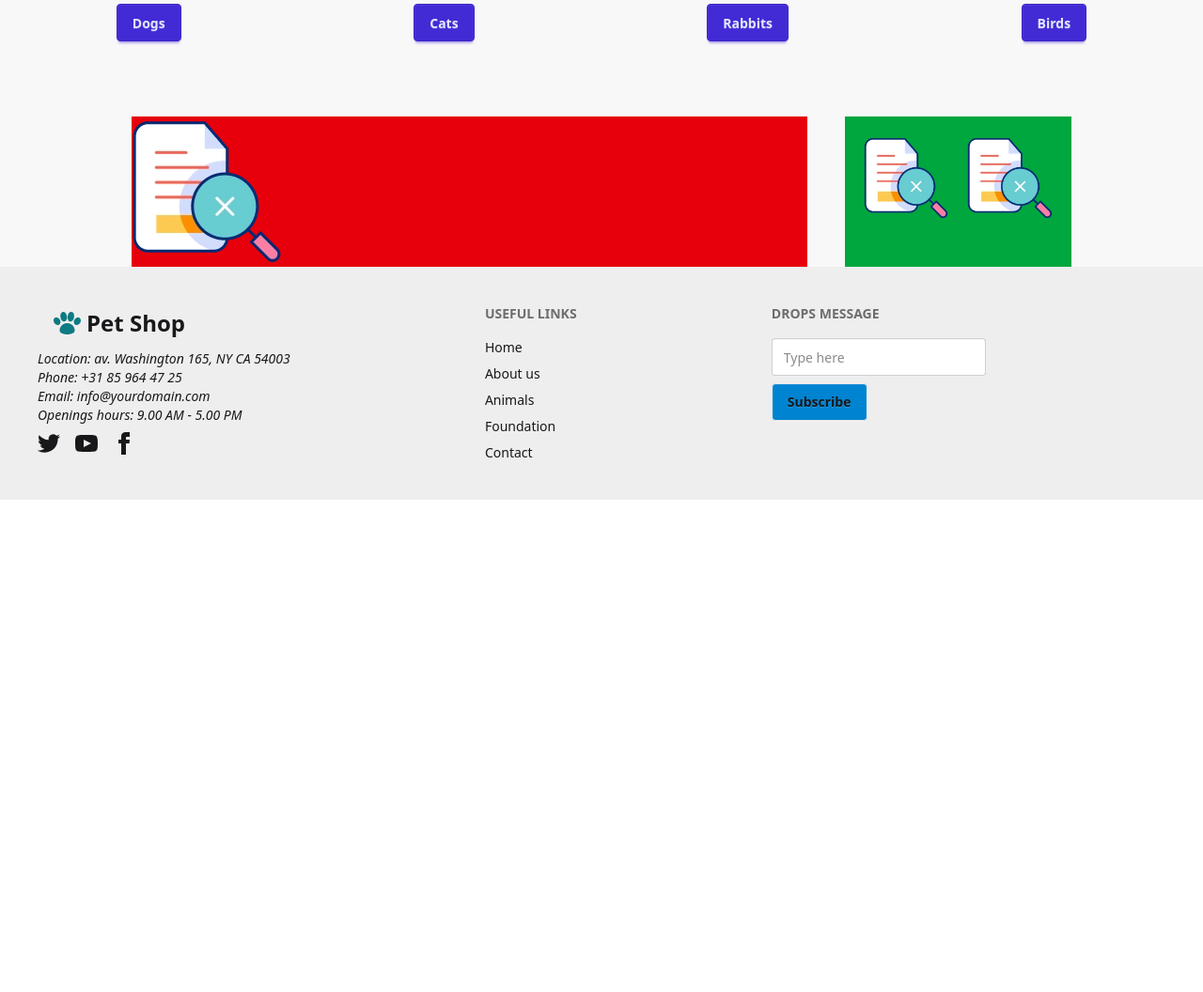
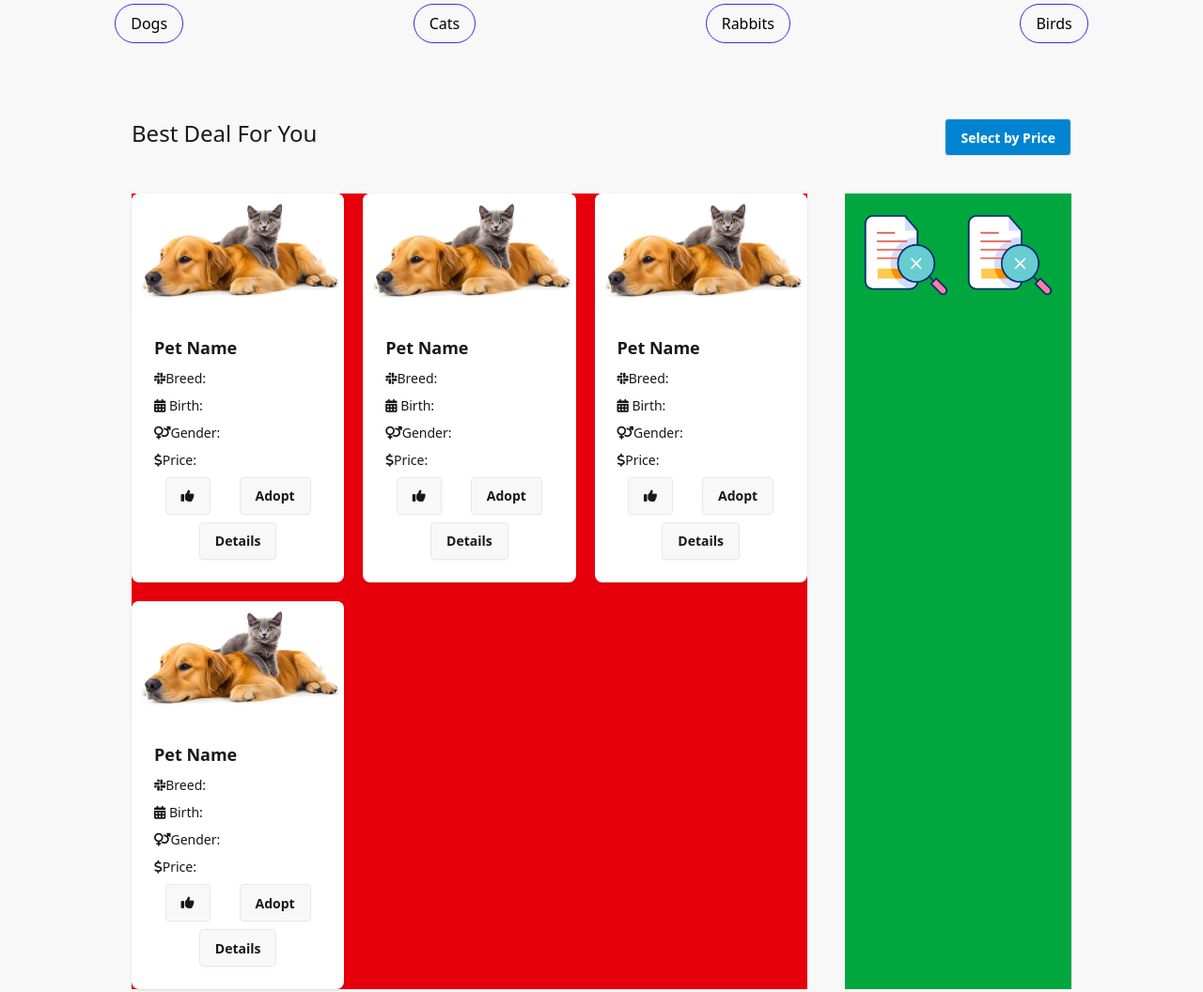
Before and after one commit to nurnewas/Pet-Store, a plain HTML site: page index.html in a window 1280 px wide. Shown: the part 1177-2233 px from the top of the page at 94% size. Before the commit the page ends 1709 px from the top, so only its background shows below. Drawn offline with nearby package versions, Linux system fonts and the light colour scheme.

Commit message:
Full Design Complite

```diff
--- a/index.html
+++ b/index.html
@@ -115,22 +115,107 @@
             </div>
           </div>
         </div>
-        <div class="justify-around flex flex-col lg:flex-row">
-          <button id="dogsBTN" class="btn btn-primary mt-3">Dogs</button>
-          <button id="catsBtn" class="btn btn-primary mt-3">Cats</button>
-          <button id="rabbitsBtn" class="btn btn-primary mt-3">Rabbits</button>
-          <button id="birdsBrn" class="btn btn-primary mt-3">Birds</button>
+        <div class="justify-around flex flex-col lg:flex-row mt-3">
+          <button id="dogsBTN" class="px-4 py-2 border border-primary text-black bg-transparent hover:bg-sky-200 active:bg-primary rounded-full transition-colors duration-200">Dogs</button>
+          <button id="catsBtn" class="px-4 py-2 border border-primary text-black bg-transparent hover:bg-sky-200 active:bg-primary rounded-full transition-colors duration-200">Cats</button>
+          <button id="rabbitsBtn" class="px-4 py-2 border border-primary text-black bg-transparent hover:bg-sky-200 active:bg-primary rounded-full transition-colors duration-200">
+            Rabbits
+          </button>
+          <button id="birdsBtn" class="px-4 py-2 border border-primary text-black bg-transparent hover:bg-sky-200 active:bg-primary rounded-full transition-colors duration-200">
+            Birds
+          </button>
         </div>
       </section>
       <!-- Best Friend section -->
       <section class="lg:ml-[140px] lg:mr-[140px] lg:mt-[80px]">
+        <div class="mt-10 mb-10 justify-between flex">
+          <h2 class="text-2xl">Best Deal For You</h2>
+          <button class="btn bg-sky-600 text-white">Select by Price</button>
+        </div>
         <div class="flex lg:gap-10">
           <!-- left div -->
-          <div class="w-9/12 bg-red-600">
-            <img src="images/error.webp" alt="" />
+          <div class="w-9/12 bg-red-600 grid lg:grid-cols-3 gap-5 grid-cols-1">
+            <!-- Card -->
+            <div class="card bg-base-100 w-full shadow-sm">
+              <figure>
+                <img src="images/pet.webp" alt="Dogs" />
+              </figure>
+              <div class="card-body">
+                <h2 class="card-title">Pet Name</h2>
+                <p><i class="fa-brands fa-slack"></i>Breed:</p>
+                <p><i class="fa-solid fa-calendar-days"></i> Birth:</p>
+                <p><i class="fa-solid fa-venus-mars"></i>Gender:</p>
+                <p><i class="fa-solid fa-dollar-sign"></i>Price:</p>
+                <div class="card-actions justify-around spech">
+                  <button id="" class="btn">
+                    <i class="fa-solid fa-thumbs-up"></i>
+                  </button>
+                  <button id="" class="btn">Adopt</button>
+                  <button id="" class="btn">Details</button>
+                </div>
+              </div>
+            </div>
+            <div class="card bg-base-100 w-full shadow-sm">
+              <figure>
+                <img src="images/pet.webp" alt="Dogs" />
+              </figure>
+              <div class="card-body">
+                <h2 class="card-title">Pet Name</h2>
+                <p><i class="fa-brands fa-slack"></i>Breed:</p>
+                <p><i class="fa-solid fa-calendar-days"></i> Birth:</p>
+                <p><i class="fa-solid fa-venus-mars"></i>Gender:</p>
+                <p><i class="fa-solid fa-dollar-sign"></i>Price:</p>
+                <div class="card-actions justify-around spech">
+                  <button id="" class="btn">
+                    <i class="fa-solid fa-thumbs-up"></i>
+                  </button>
+                  <button id="" class="btn">Adopt</button>
+                  <button id="" class="btn">Details</button>
+                </div>
+              </div>
+            </div>
+            <div class="card bg-base-100 w-full shadow-sm">
+              <figure>
+                <img src="images/pet.webp" alt="Dogs" />
+              </figure>
+              <div class="card-body">
+                <h2 class="card-title">Pet Name</h2>
+                <p><i class="fa-brands fa-slack"></i>Breed:</p>
+                <p><i class="fa-solid fa-calendar-days"></i> Birth:</p>
+                <p><i class="fa-solid fa-venus-mars"></i>Gender:</p>
+                <p><i class="fa-solid fa-dollar-sign"></i>Price:</p>
+                <div class="card-actions justify-around spech">
+                  <button id="" class="btn">
+                    <i class="fa-solid fa-thumbs-up"></i>
+                  </button>
+                  <button id="" class="btn">Adopt</button>
+                  <button id="" class="btn">Details</button>
+                </div>
+              </div>
+            </div>
+            <div class="card bg-base-100 w-full shadow-sm">
+              <figure>
+                <img src="images/pet.webp" alt="Dogs" />
+              </figure>
+              <div class="card-body">
+                <h2 class="card-title">Pet Name</h2>
+                <p><i class="fa-brands fa-slack"></i>Breed:</p>
+                <p><i class="fa-solid fa-calendar-days"></i> Birth:</p>
+                <p><i class="fa-solid fa-venus-mars"></i>Gender:</p>
+                <p><i class="fa-solid fa-dollar-sign"></i>Price:</p>
+                <div class="card-actions justify-around spech">
+                  <button id="" class="btn">
+                    <i class="fa-solid fa-thumbs-up"></i>
+                  </button>
+                  <button id="" class="btn">Adopt</button>
+                  <button id="" class="btn">Details</button>
+                </div>
+              </div>
+            </div>
+            <!-- Card -->
           </div>
           <!-- right div -->
-          <div class="bg-green-600 w-3/12 flex flex-row gap-5 p-5">
+          <div class="bg-green-600 w-3/12 flex lg:flex-row flex-col gap-5 p-5">
             <div>
               <img src="images/error.webp" alt="" />
             </div>
@@ -144,7 +229,7 @@
     </main>
     <!-- Footer -->
     <footer
-      class="footer sm:footer-horizontal bg-base-300 text-base-content p-10"
+      class="footer sm:footer-horizontal bg-black-300 text-base-content p-10"
     >
       <nav>
         <div>
@@ -212,7 +297,7 @@
       <div>
         <h6 class="footer-title">drops Message</h6>
         <input type="text" placeholder="Type here" class="input" />
-        <button class="btn  bg-sky-600">Subscribe</button>
+        <button class="btn bg-sky-600 text-white">Subscribe</button>
       </div>
     </footer>
     <!-- Footer -->
```
